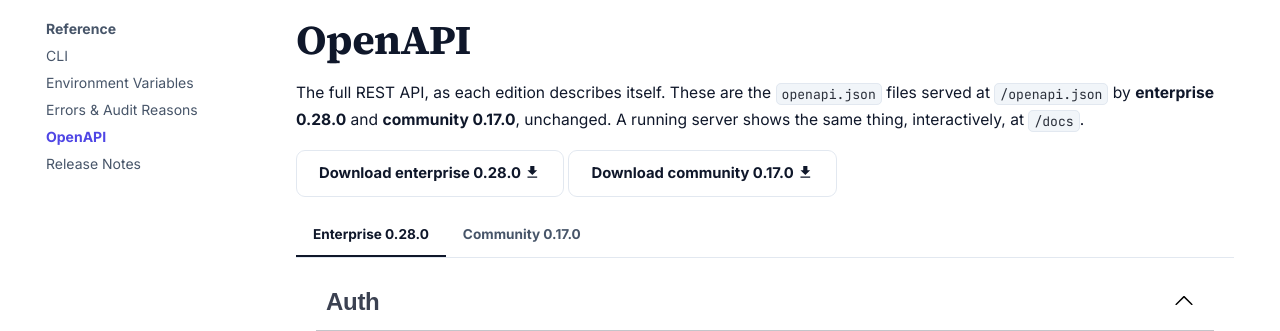
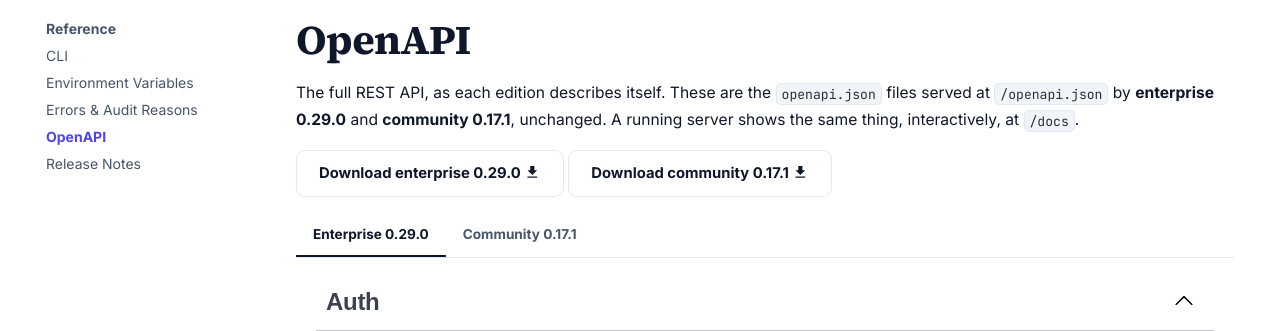
Before and after one commit to tdb-project/tdb-docs, an MkDocs documentation site: the page built from docs/reference/openapi.md, in a window 1280 px wide and 900 px high. Shown: the part 132-463 px from the top of the window. Built offline with MkDocs 1.6.1 and Material for MkDocs 9.7.7, drawn with Linux system fonts in a browser that asks for light colours; nearby versions of some CDN libraries.

Commit message:
Samples and OpenAPI specs to enterprise 0.29.0/2f45994 and community 0.17.1
Co-Authored-By: Claude Opus 5.5 <noreply@anthropic.com>

```diff
--- a/docs/assets/openapi/community.json
+++ b/docs/assets/openapi/community.json
@@ -3,7 +3,7 @@
  "info": {
   "title": "The Data-Bridge (TDB)",
   "description": "A secure, auditable API layer over your existing data sources. Register a data source once, query it anywhere.",
-  "version": "0.17.0"
+  "version": "0.17.1"
  },
  "paths": {
   "/v1/sources": {
--- a/docs/assets/openapi/enterprise.json
+++ b/docs/assets/openapi/enterprise.json
@@ -3,7 +3,7 @@
  "info": {
   "title": "The Data-Bridge (TDB)",
   "description": "A secure, auditable API layer over your existing data sources. Register a data source once, query it anywhere.",
-  "version": "0.28.0"
+  "version": "0.29.0"
  },
  "paths": {
   "/v1/auth/token": {
--- a/docs/reference/openapi.md
+++ b/docs/reference/openapi.md
@@ -6,17 +6,17 @@ hide:
 # OpenAPI
 
 The full REST API, as each edition describes itself. These are the `openapi.json`
-files served at `/openapi.json` by **enterprise 0.28.0** and **community 0.17.0**,
+files served at `/openapi.json` by **enterprise 0.29.0** and **community 0.17.1**,
 unchanged. A running server shows the same thing, interactively, at `/docs`.
 
-[Download enterprise 0.28.0 :material-download:](../assets/openapi/enterprise.json){ .md-button }
-[Download community 0.17.0 :material-download:](../assets/openapi/community.json){ .md-button }
+[Download enterprise 0.29.0 :material-download:](../assets/openapi/enterprise.json){ .md-button }
+[Download community 0.17.1 :material-download:](../assets/openapi/community.json){ .md-button }
 
-=== "Enterprise 0.28.0"
+=== "Enterprise 0.29.0"
 
     <div id="oa-enterprise" class="tdb-openapi"></div>
 
-=== "Community 0.17.0"
+=== "Community 0.17.1"
 
     <div id="oa-community" class="tdb-openapi"></div>
 
```
Also changed, not shown: docs/api/mcp.md (+1 -1 lines), docs/getting-started/community.md (+1 -1 lines), docs/getting-started/installation.md (+1 -1 lines), docs/getting-started/quickstart.md (+1 -1 lines), docs/observability/metrics.md (+2 -2 lines).
